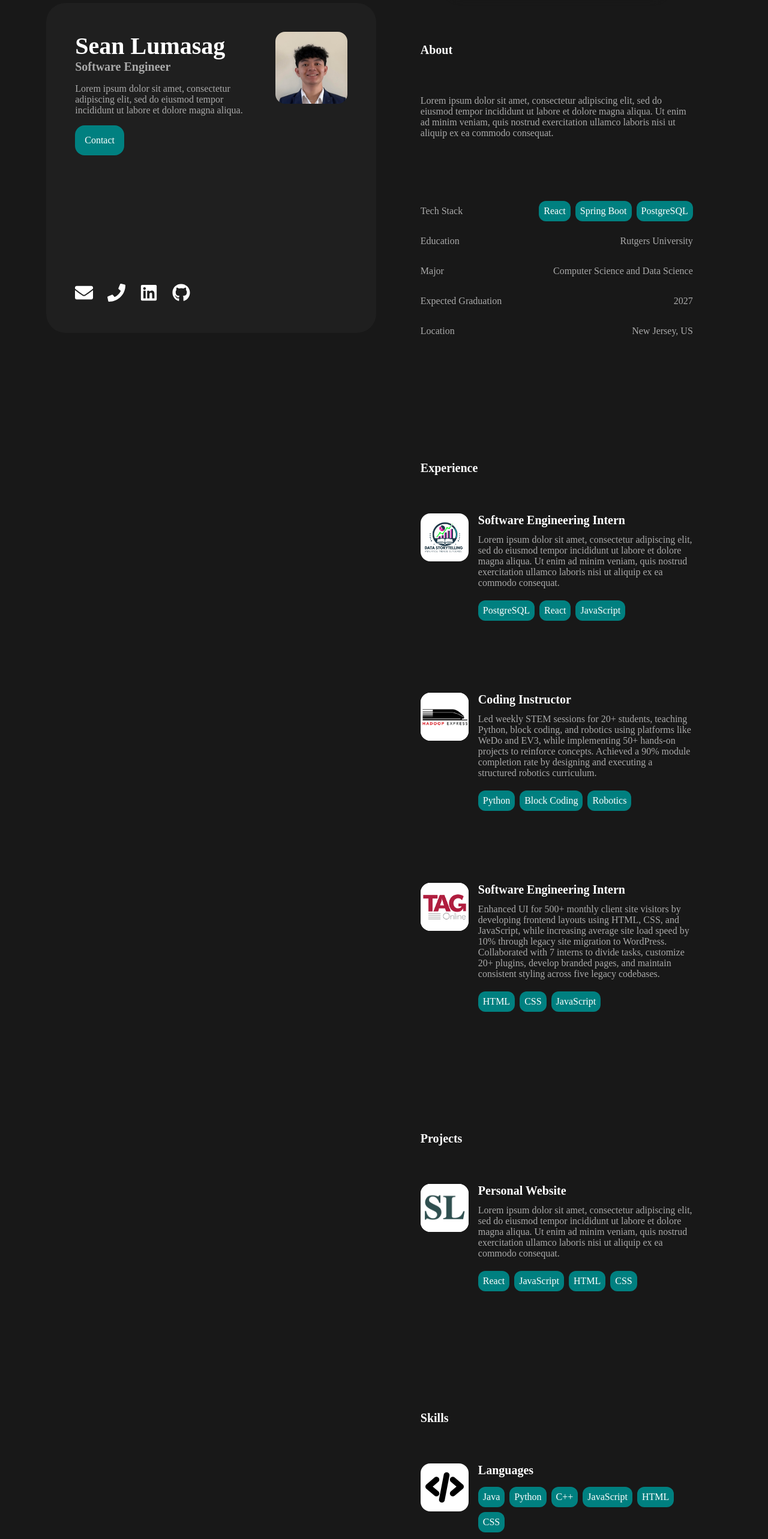
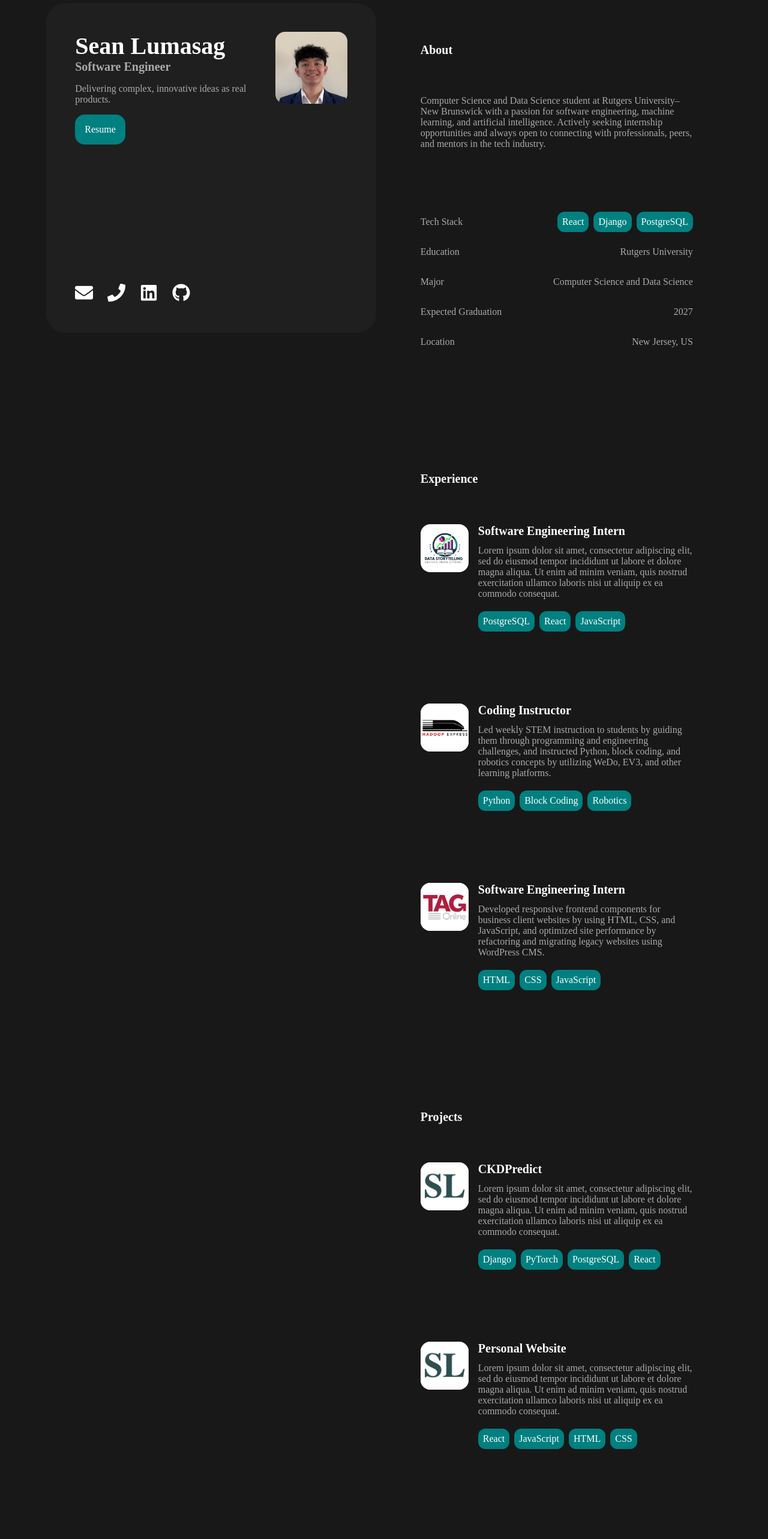
Before and after one commit to seanlumasag/personal-website, a React (Vite) app in the folder frontend/: page / in a window 1280 px wide. Shown: the part 120-2686 px from the top of the page at 60% size. Built offline with nearby package versions, Linux system fonts and the light colour scheme.

Commit message:
Text content

```diff
--- a/frontend/src/index.css
+++ b/frontend/src/index.css
@@ -357,8 +357,8 @@ img {
   }
 
   .card-info {
-    gap: 3rem;
     gap: 1rem;
+    flex-direction: row-reverse;
   }
 
   .container-logo{
--- a/frontend/src/sections/SectionAbout.jsx
+++ b/frontend/src/sections/SectionAbout.jsx
@@ -6,14 +6,14 @@ function About() {
     <div className="section section-about" id="about">
       <h2>About</h2>
       <div className="container-card">
-        <CardAbout title="Lorem ipsum dolor sit amet, consectetur adipiscing elit, sed do eiusmod tempor incididunt ut labore et dolore magna aliqua. Ut enim ad minim veniam, quis nostrud exercitation ullamco laboris nisi ut aliquip ex ea commodo consequat." />
+        <CardAbout title="Computer Science and Data Science student at Rutgers University–New Brunswick with a passion for software engineering, machine learning, and artificial intelligence. Actively seeking internship opportunities and always open to connecting with professionals, peers, and mentors in the tech industry." />
       </div>
       <div className="container-card">
         <div className="card card-about">
           <p>Tech Stack</p>
           <div className="tech-stack">
             <TechTag text="React" />
-            <TechTag text="Spring Boot" />
+            <TechTag text="Django" />
             <TechTag text="PostgreSQL" />
           </div>
         </div>
--- a/frontend/src/sections/SectionExperience.jsx
+++ b/frontend/src/sections/SectionExperience.jsx
@@ -24,7 +24,7 @@ function Experience() {
           t1="Python"
           t2="Block Coding"
           t3="Robotics"
-          desc="Led weekly STEM sessions for 20+ students, teaching Python, block coding, and robotics using platforms like WeDo and EV3, while implementing 50+ hands-on projects to reinforce concepts. Achieved a 90% module completion rate by designing and executing a structured robotics curriculum."
+          desc="Led weekly STEM instruction to students by guiding them through programming and engineering challenges, and instructed Python, block coding, and robotics concepts by utilizing WeDo, EV3, and other learning platforms."
         />
         <CardInfo
           img={tagOnlineImg}
@@ -33,7 +33,7 @@ function Experience() {
           t1="HTML"
           t2="CSS"
           t3="JavaScript"
-          desc="Enhanced UI for 500+ monthly client site visitors by developing frontend layouts using HTML, CSS, and JavaScript, while increasing average site load speed by 10% through legacy site migration to WordPress. Collaborated with 7 interns to divide tasks, customize 20+ plugins, develop branded pages, and maintain consistent styling across five legacy codebases."
+          desc="Developed responsive frontend components for business client websites by using HTML, CSS, and JavaScript, and optimized site performance by refactoring and migrating legacy websites using WordPress CMS."
         />
       </div>
     </div>
--- a/frontend/src/sections/SectionHome.jsx
+++ b/frontend/src/sections/SectionHome.jsx
@@ -12,13 +12,12 @@ function Home() {
           </div>
           <div className="home-text">
             <p>
-              Lorem ipsum dolor sit amet, consectetur adipiscing elit, sed do
-              eiusmod tempor incididunt ut labore et dolore magna aliqua.
+              Delivering complex, innovative ideas as real products.
             </p>
           </div>
           <div className="container-button">
             <a href="#contact" className="cta-button">
-              Contact
+              Resume
             </a>
           </div>
         </div>
--- a/frontend/src/sections/SectionProjects.jsx
+++ b/frontend/src/sections/SectionProjects.jsx
@@ -6,6 +6,16 @@ function Projects() {
     <div className="section section-projects" id="projects">
       <h2>Projects</h2>
       <div className="container-card">
+        <CardInfo
+          img={websiteImg}
+          link="https://github.com"
+          title="CKDPredict"
+          t1="Django"
+          t2="PyTorch"
+          t3="PostgreSQL"
+          t4="React"
+          desc="Lorem ipsum dolor sit amet, consectetur adipiscing elit, sed do eiusmod tempor incididunt ut labore et dolore magna aliqua. Ut enim ad minim veniam, quis nostrud exercitation ullamco laboris nisi ut aliquip ex ea commodo consequat."
+        />
         <CardInfo
           img={websiteImg}
           link="https://github.com"
--- a/frontend/src/sections/SectionSkills.jsx
+++ b/frontend/src/sections/SectionSkills.jsx
@@ -13,8 +13,8 @@ function Skills() {
 
           img={code}
           title="Languages"
-          t1="Java"
-          t2="Python"
+          t1="Python"
+          t2="Java"
           t3="C++"
           t4="JavaScript"
           t5="HTML"
@@ -23,24 +23,15 @@ function Skills() {
         <CardInfo
           img={folder}
           title="Frameworks"
-          t1="React"
-          t2="Spring Boot"
-          t3="Django"
-        />
-        <CardInfo
-          img={books}
-          title="Libraries"
-          t1="TensorFlow"
-          t2="Numpy"
-          t3="Pandas"
-          t4="Matplotlib"
+          t1="Django"
+          t2="React"
+          t3="PyTorch"
         />
         <CardInfo
           img={wrench}
           title="Tools"
           t1="PostgreSQL"
           t2="Git"
-          t3="GitHub"
           t4="Terminal"
         />
       </div>
```
